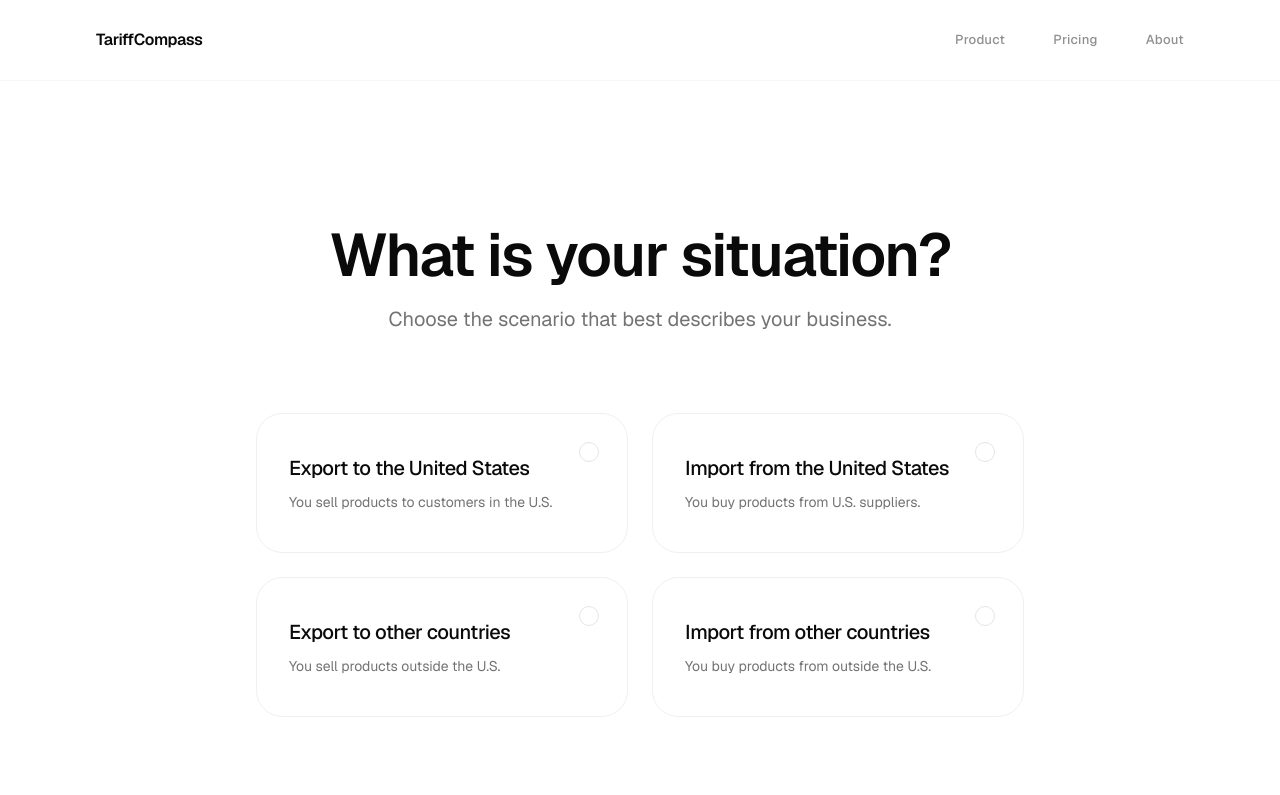
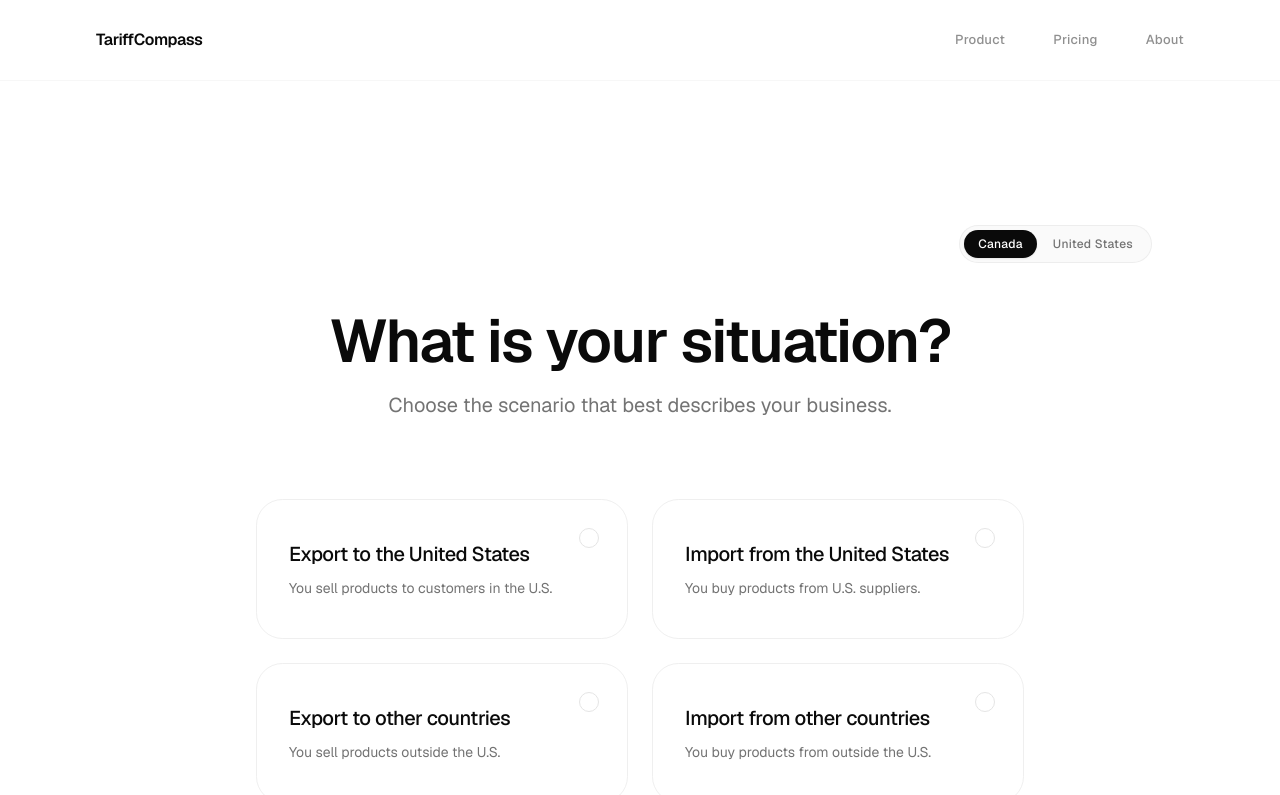
Before and after one commit to roshansingh1980/TariffCompass, a Next.js app: page /dashboard in a window 1280 px wide. Shown: the top 795 px of the page. Built offline with nearby package versions, Linux system fonts and the light colour scheme.

Commit message:
Add Canada / United States country toggle

```diff
--- a/app/dashboard/page.tsx
+++ b/app/dashboard/page.tsx
@@ -1,15 +1,18 @@
 "use client";
 
 import { useState } from "react";
+import { CountryToggle } from "@/components/onboarding/country-toggle";
 import { ScenarioStep } from "@/components/onboarding/scenario-step";
 import { LocationStep } from "@/components/onboarding/location-step";
 import { ProductStep } from "@/components/onboarding/product-step";
 import { ResultsStep } from "@/components/onboarding/results-step";
+import type { Country } from "@/lib/onboarding-data";
 
 type Step = "scenario" | "location" | "product" | "results";
 
 export default function DashboardPage() {
   const [step, setStep] = useState<Step>("scenario");
+  const [country, setCountry] = useState<Country>("CA");
   const [scenario, setScenario] = useState<string | null>(null);
   const [province, setProvince] = useState<string | null>(null);
   const [usState, setUsState] = useState<string | null>(null);
@@ -18,6 +21,10 @@ export default function DashboardPage() {
 
   return (
     <div className="flex flex-1 flex-col items-center px-6 py-28 sm:py-36">
+      <div className="mb-12 flex w-full max-w-5xl justify-end">
+        <CountryToggle value={country} onChange={setCountry} />
+      </div>
+
       {step === "scenario" && (
         <ScenarioStep
           selected={scenario}
@@ -47,6 +54,7 @@ export default function DashboardPage() {
       )}
       {step === "results" && (
         <ResultsStep
+          country={country}
           scenario={scenario}
           province={province}
           category={category}
--- /dev/null
+++ b/components/onboarding/country-toggle.tsx
@@ -0,0 +1,43 @@
+import type { Country } from "@/lib/onboarding-data";
+import { cn } from "@/lib/utils";
+
+const OPTIONS: { code: Country; label: string }[] = [
+  { code: "CA", label: "Canada" },
+  { code: "US", label: "United States" },
+];
+
+export function CountryToggle({
+  value,
+  onChange,
+}: {
+  value: Country;
+  onChange: (country: Country) => void;
+}) {
+  return (
+    <div
+      role="group"
+      aria-label="Country"
+      className="inline-flex items-center gap-0.5 rounded-full border border-border/60 bg-foreground/[0.02] p-1"
+    >
+      {OPTIONS.map((option) => {
+        const isSelected = value === option.code;
+        return (
+          <button
+            key={option.code}
+            type="button"
+            onClick={() => onChange(option.code)}
+            aria-pressed={isSelected}
+            className={cn(
+              "rounded-full px-3.5 py-1.5 text-xs font-medium tracking-wide whitespace-nowrap transition-all duration-200",
+              isSelected
+                ? "bg-foreground text-background shadow-[0_1px_2px_rgba(0,0,0,0.08)]"
+                : "text-muted-foreground hover:text-foreground"
+            )}
+          >
+            {option.label}
+          </button>
+        );
+      })}
+    </div>
+  );
+}
--- a/components/onboarding/results-step.tsx
+++ b/components/onboarding/results-step.tsx
@@ -7,17 +7,19 @@ import {
   type Attractiveness,
   type CostFriction,
 } from "@/lib/market-data";
-import { SCENARIOS } from "@/lib/onboarding-data";
+import { SCENARIOS, type Country } from "@/lib/onboarding-data";
 import { SUPPORT_PROGRAMS } from "@/lib/support-programs";
 import { cn } from "@/lib/utils";
 
 export function ResultsStep({
+  country,
   scenario,
   province,
   category,
   productName,
   onBack,
 }: {
+  country: Country;
   scenario: string | null;
   province: string | null;
   category: string | null;
@@ -152,6 +154,8 @@ export function ResultsStep({
           situation.
         </p>
         <p className="mt-2 text-sm text-muted-foreground/70">
+          {country === "US" &&
+            "These are Government of Canada programs — since you've selected United States, most won't apply directly to a U.S.-based business. "}
           This is general guidance, not eligibility confirmation, application support, or
           financial advice. Program details and eligibility change — confirm everything on the
           official page before acting.
--- a/lib/onboarding-data.ts
+++ b/lib/onboarding-data.ts
@@ -1,3 +1,5 @@
+export type Country = "CA" | "US";
+
 export type Scenario = {
   id: string;
   title: string;
```
